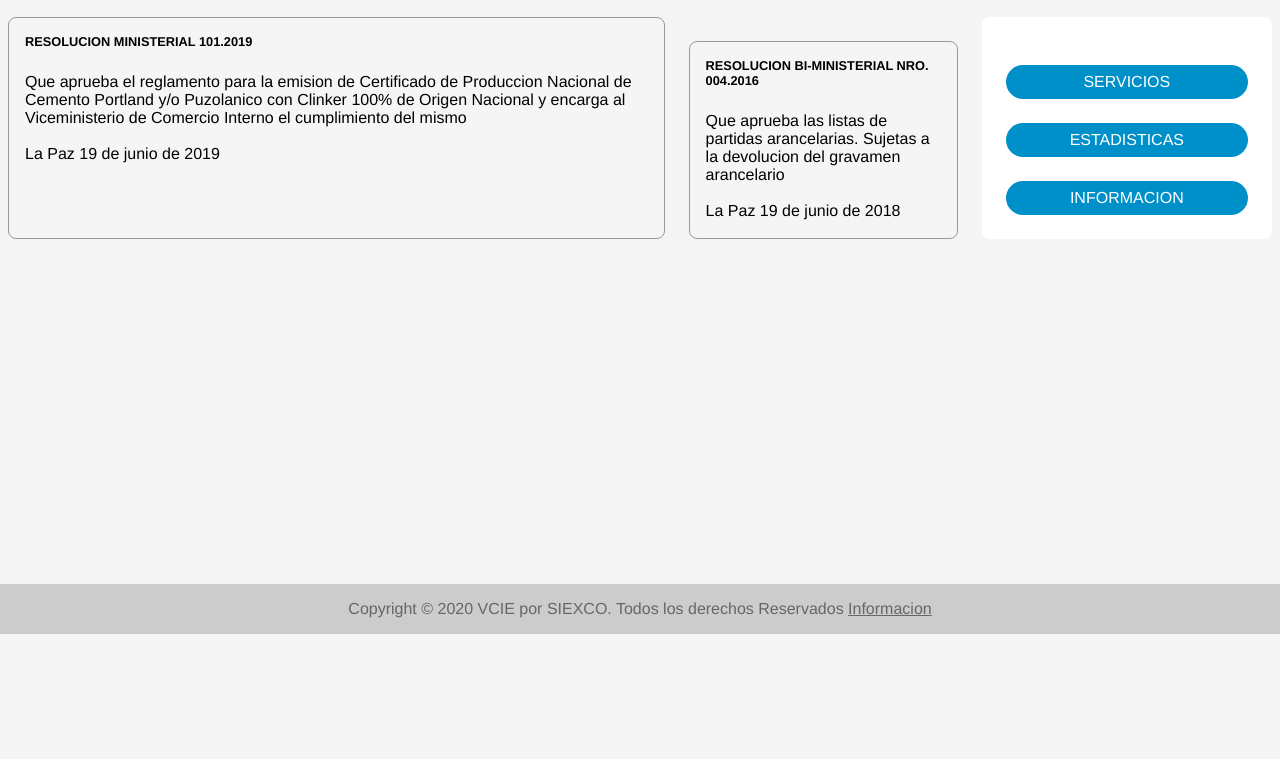
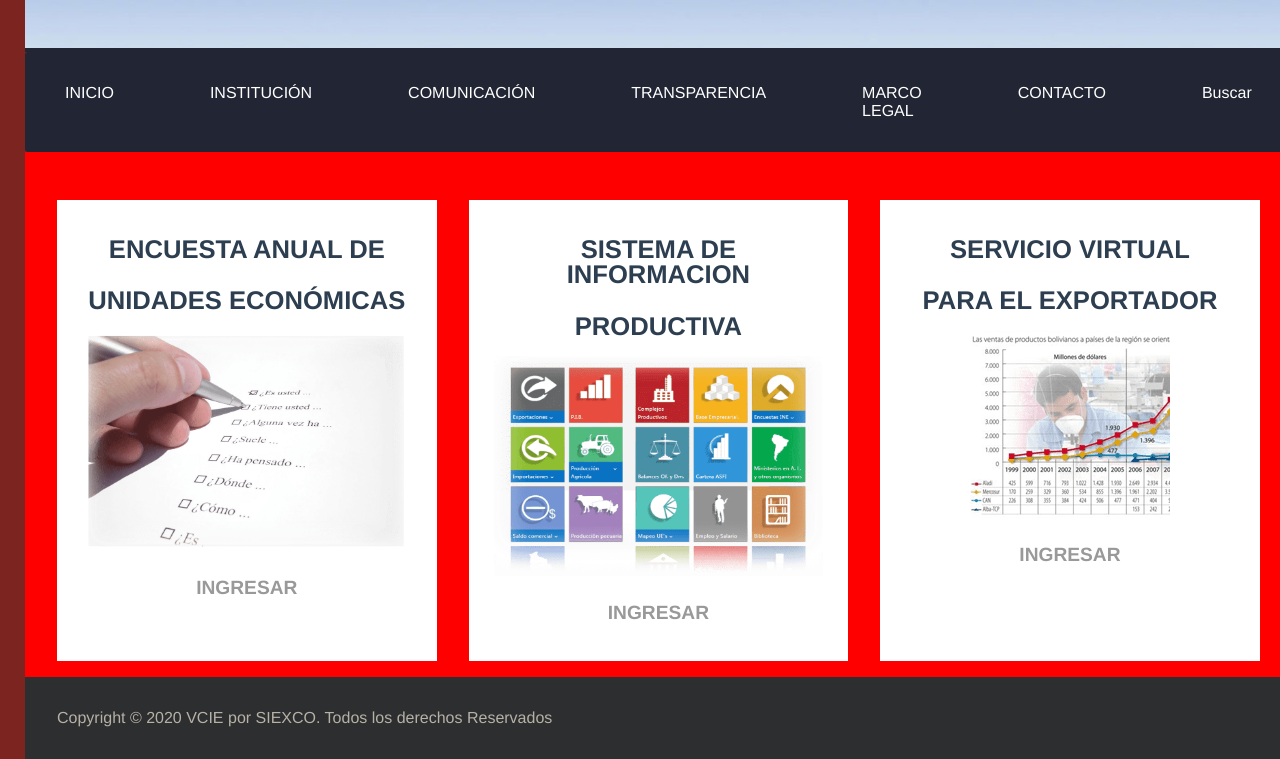
Before and after one commit to mrgutierrez13/mrgutierrez13.github.io, a plain HTML site: page index.html in a window 1280 px wide. Shown: the part 166-925 px from the top of the page. Before the commit the page ends 800 px from the top, so only its background shows below. Drawn offline with Linux system fonts and the light colour scheme.

Commit message:
segundo commit

```diff
--- a/index.html
+++ b/index.html
@@ -5,51 +5,48 @@
 </head>
 
 <body>
-    <header class="page-header">
-        <div class="logo">
-            <img class="logo-vector" src="logo-vector.svg">
-        </div>
+    <div class="contenedor">
+        <header>
+            <img src="images/front.jpg" class="img-principal" alt="Imagen frontal">
+        </header>
         <nav>
-            <ul id="main-nav" class="nav">
-                <li><a href="/">Inicio</a></li>
-                <li><a href="/servicios">Servicios</a></li>
-                <li><a href="/estadisticas">Estadisticas</a></li>
-                <li><a href="/ferias">Ferias</a></li>
-                <li><a href="/normativa">Normativa</a></li>
-                <li><a href="/enlaces">Enlaces</a></li>
-                <li><a href="/asesora">VCIE te asesora</a></li>
+            <ul class="site-nav">
+                <li><a href="/">INICIO</a></li>
+                <li><a href="/institucion">INSTITUCIÓN</a></li>
+                <li><a href="/comunicacion">COMUNICACIÓN</a></li>
+                <li><a href="/transparencia">TRANSPARENCIA</a></li>
+                <li><a href="/legal">MARCO LEGAL</a></li>
+                <li><a href="/contacto">CONTACTO</a></li>
+                <li class="nav-right">
+                    <a href="/busqueda">Buscar</a>
+                </li>
             </ul>
         </nav>
-    </header>
-    <h1 id="page-title" class="title">Plataforma de servicios virtuales para el exportador</h1>
-    <div class="contenedor">
-        <div class="panel">
-            <h2>Resolucion Ministerial 101.2019</h2>
-            <div class="panel-body">
-                Que aprueba el reglamento para la emision de Certificado de Produccion Nacional
-                de Cemento Portland y/o Puzolanico con Clinker 100% de Origen Nacional
-                y encarga al Viceministerio de Comercio Interno el cumplimiento del mismo <br />
-                <br />
-                La Paz 19 de junio de 2019
+        <div class="tablero">
+            <div class="celda">
+                <h1>ENCUESTA ANUAL DE <br><br>UNIDADES ECONÓMICAS</h1>
+                <a href="http://encuestaue.produccion.gob.bo/">
+                    <img src="images/encuesta.png" alt="encuesta">
+                </a>
+                <h2>INGRESAR</h2>
+            </div>
+            <div class="celda">
+                <h1>SISTEMA DE INFORMACION <br><br> PRODUCTIVA</h1>
+                <a href="http://siip.produccion.gob.bo/repSIIP2/">
+                    <img src="images/productiva.png" alt="productiva">
+                </a>
+                <h2>INGRESAR</h2>
+            </div>
+            <div class="celda">
+                <h1>SERVICIO VIRTUAL<br><br>PARA EL EXPORTADOR</h1>
+                <a href="http://vcie.produccion.gob.bo/siexco/web/app.php/portal">
+                    <img src="images/exporta.png" alt="exporta">
+                </a>
+                <h2>INGRESAR</h2>
             </div>
         </div>
-        <div class="panel2">
-            <h2>Resolucion Bi-Ministerial Nro. 004.2016</h2>
-            <div class="panel-body">
-                Que aprueba las listas de partidas arancelarias.
-                Sujetas a la devolucion del gravamen arancelario <br />
-                <br />
-                La Paz 19 de junio de 2018
-            </div>
-        </div>
-        <aside class="sidebar">
-            <a href="/servicios" class="button-link">SERVICIOS</a>
-            <a href="/estadisticas" class="button-link">ESTADISTICAS</a>
-            <a href="/informacion" class="button-link">INFORMACION</a>
-        </aside>
+        <footer>
+            Copyright © 2020 VCIE por SIEXCO. Todos los derechos Reservados
+        </footer>
     </div>
-    <footer class="footer">
-        Copyright © 2020 VCIE por SIEXCO. Todos los derechos Reservados
-        <a href="/informacion">Informacion</a>
-    </footer>
 </body>
--- a/styles.css
+++ b/styles.css
@@ -1,5 +1,4 @@
 :root {
-    background-color: whitesmoke;
     box-sizing: border-box;
 }
 
@@ -7,117 +6,101 @@
     box-sizing: inherit;
 }
 
-body *+* {
-    margin-top: 1.5em;
-}
-
 body {
+    background-color: #7c2420;
     font-family: Helvetica, Arial, sans-serif;
+    color: black;
+    margin: 0;
 }
 
 .contenedor {
-    display: flex;
+    display: grid;
+    grid-template-columns: repeat(auto-fill);
+    grid-template-rows: repeat(4, auto);
+    grid-gap: 0;
+    max-width: 1230px;
+    margin: 0 auto;
 }
 
-.logo-vector{
-    float: left;
-    width: 3em;
-    height: 3em;
+header {
+    grid-column: 1 / 2;
+    grid-row: 1 / 2;
+    background-color: rgb(34, 37, 51);
 }
 
-h1 {
-    color: #2f4f4f;
-    margin-bottom: 1em;
-    text-align: center;
+nav {
+    grid-column: 1 / 2;
+    grid-row: 2 / 3;
 }
 
-.nav {
-    width: 60%;
-    margin-top: 10px;
-    margin-left: 5em;
-    list-style: none;
-    padding-left: 0;
+.tablero {
+    display: flex;
+    grid-column: 1 / 2;
+    grid-row: 3 / 4;
+    padding: 3em 2em 1em 2em;
+    background-color: red;
 }
 
-.nav li {
-    display: inline-block;
-}
-
-.nav a {
-    color: white;
-    background-color: #13a4a4;
-    padding: 5px;
-    border-radius: 2px;
+.tablero>.celda {
+    display: block;
+    padding: 1.5em 2em;
+    background-color: white;
+    color: #191919;
     text-decoration: none;
 }
 
-.sidebar {
-    width: 30%;
-    padding: 1.5em;
-    margin-top: 0;
-    margin-left: 1.5em;
-    background-color: #fff;
-    border-radius: .5em;
+.tablero>.celda+.celda {
+    margin-left: 2.5em;
 }
 
-.button-link {
-    display: block;
-    padding: .5em;
-    color: #fff;
-    margin-top: 1.5em;
-    border-radius: 2em;
-    background-color: #0090C9;
+.celda {
+    flex: 1;
     text-align: center;
-    text-decoration: none;
-    text-transform: uppercase;
+    font-size: 0.8em;
+    font-weight: 700;
+    line-height: 2em;
 }
 
-.panel {
-    float: left;
-    width: 70%;
-    padding: 1em;
-    border: 1px solid #999;
-    border-radius: 0.5em;
-    color: black;
+.celda>h1 {
+    color: #2c3e50;
 }
 
-.panel>h2 {
-    margin-top: 0;
-    font-size: 0.8rem;
-    font-weight: bold;
-    text-transform: uppercase;
+.celda>h2 {
+    color: #999999;
 }
 
-.panel2 {
-    float: left;
-    width: calc(30% - 1.5em);
-    margin-left: 1.5em;
-    padding: 1em;
-    border: 1px solid #999;
-    border-radius: 0.5em;
-    color: black;
+footer {
+    grid-column: 1 / 2;
+    grid-row: 4 / 5;
 }
 
-.panel2>h2 {
-    margin-top: 0;
-    font-size: 0.8rem;
-    font-weight: bold;
-    text-transform: uppercase;
+.site-nav {
+    display: flex;
+    margin: 0;
+    padding: 1.5em;
+    background-color: rgb(34, 37, 51);
+    list-style-type: none;
+    border-radius: .2em;
 }
 
-.footer {
-    bottom: 0;
-    color: #666;
-    background-color: #ccc;
-    padding: 1em 0;
-    margin-left: -0.5em;
-    text-align: center;
-    position: fixed;
-    font-size: 1rem;
-    width: 100%;
+.site-nav>li>a {
+    display: block;
+    padding: .5em 1em;
+    color: white;
+    text-decoration: none;
 }
 
-.footer a {
-    color: inherit;
-    text-decoration: underline;
+.site-nav>li+li {
+    margin-left: 4em;
 }
+
+img {
+    max-width: 100%;
+}
+
+footer {
+    border-top-color: rgb(80, 86, 114);
+    color: rgb(183, 177, 166);
+    background-color: rgb(44, 46, 48);
+    padding: 2em;
+}
```
Also changed, not shown: images/LOGO-MDPyEP_WEB5.png (added), images/encuesta.png (added), images/exporta.png (added), images/front.jpg (added), images/productiva.png (added), logo-vector.svg (deleted).
